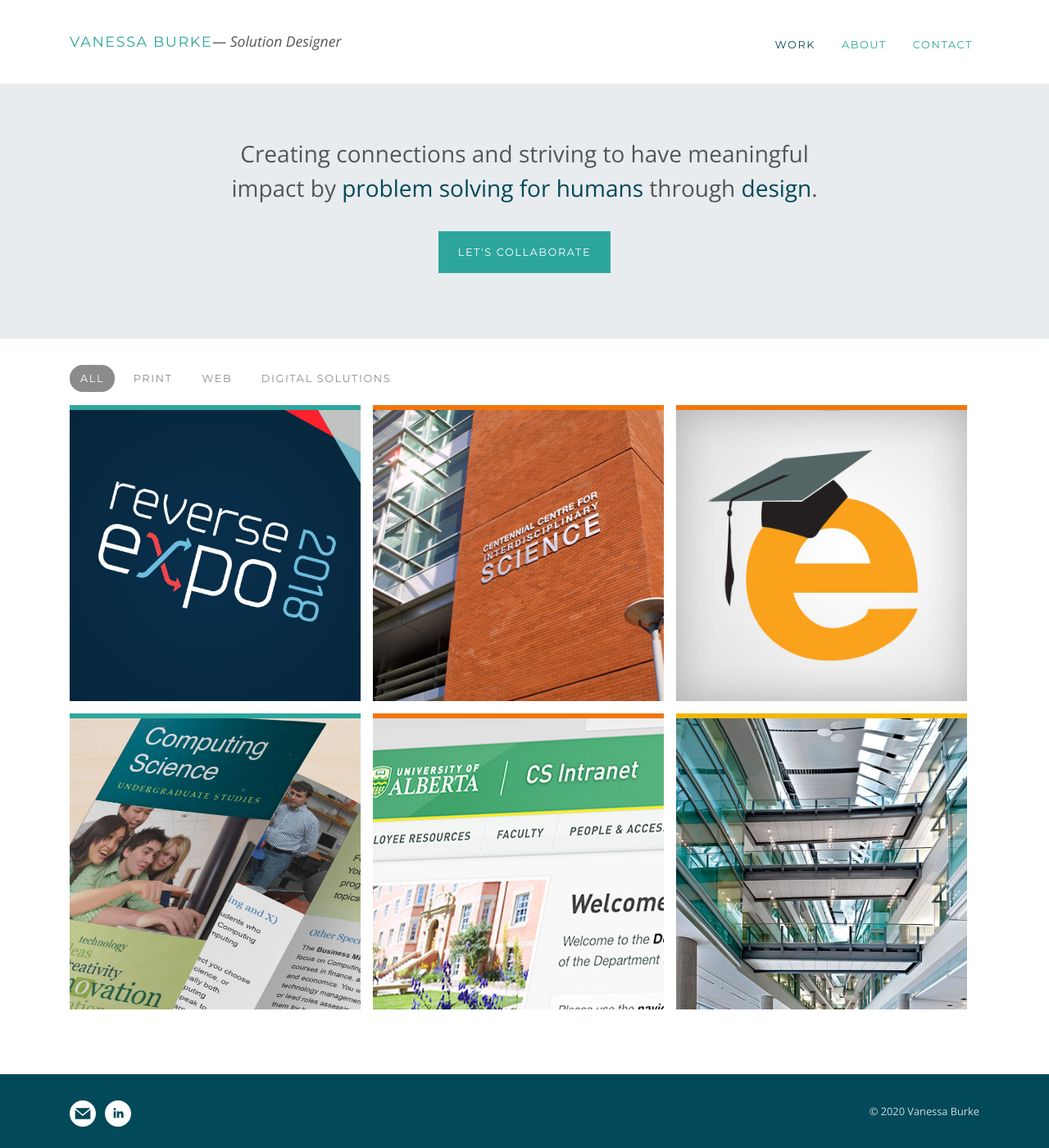
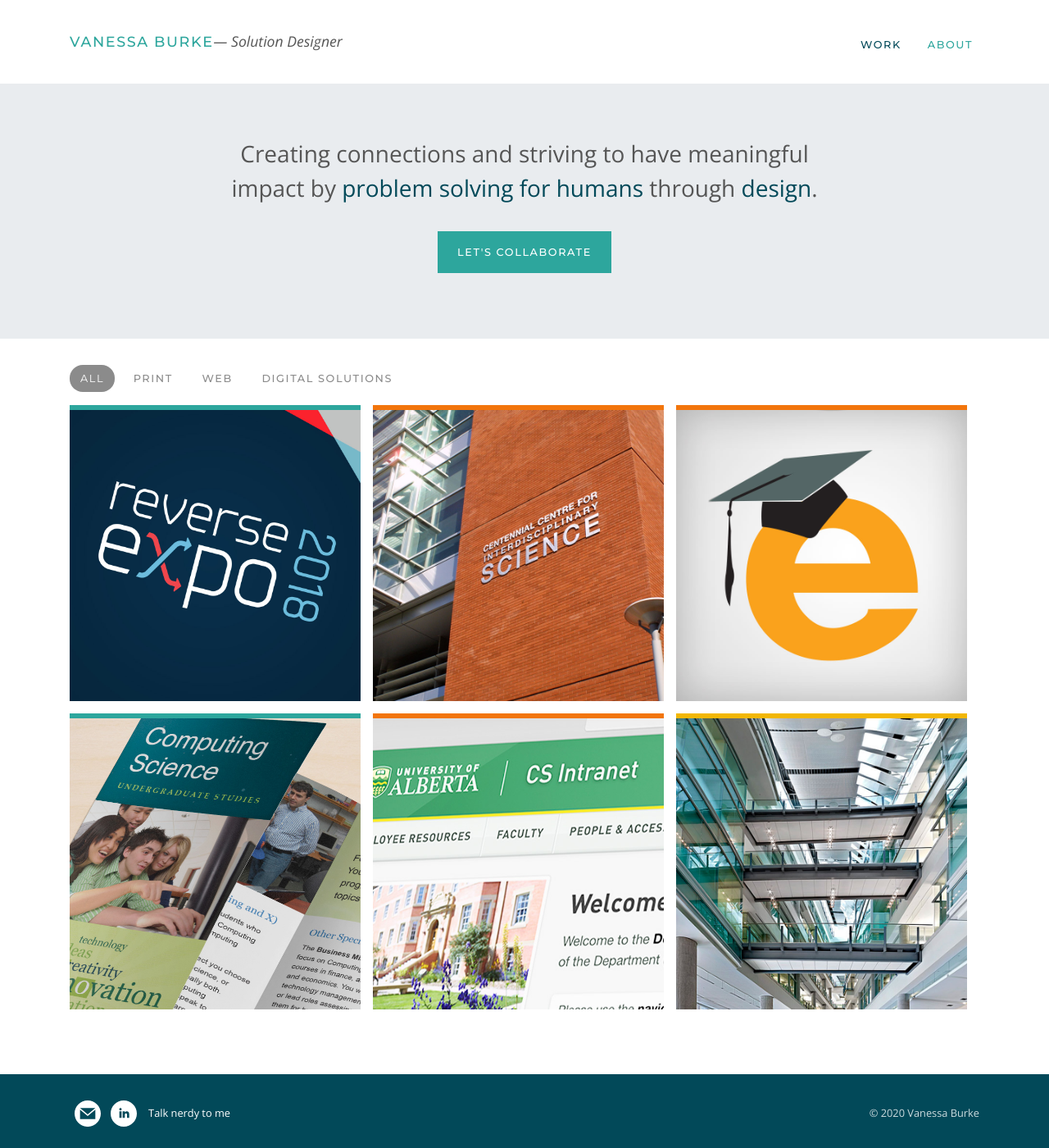
Before and after one commit to vnburke/vnburke.github.io, a Jekyll site: the page built from index.html, in a window 1280 px wide and 1400 px high. Shown: the whole window at 82% size. Built offline with Jekyll 4.4.1, drawn with Linux system fonts in a browser that asks for light colours.

Commit message:
Eliminated contact page

```diff
--- a/_data/nav.yml
+++ b/_data/nav.yml
@@ -2,5 +2,3 @@
   link: /
 - name: About
   link: /about.html
-- name: Contact
-  link: /contact.html
--- a/_layouts/default.html
+++ b/_layouts/default.html
@@ -25,8 +25,11 @@
         <div class="container">
           <div class="d-flex justify-content-between">
             <div>
-              <a href="mailto:vanessanburke@gmail.com"><img src="/assets/images/iconmonstr-email-10.svg" alt="Email Vanessa" class="icon" /></a>
-              <a href="https://www.linkedin.com/in/vanessa-burke/" target="_blank"><img src="/assets/images/iconmonstr-linkedin-4.svg" alt="LinkedIn" class="icon" /></a>
+              <div class="contact">
+                <a href="mailto:vanessanburke@gmail.com"><img src="/assets/images/iconmonstr-email-10.svg" alt="Email Vanessa" class="icon" /></a>
+                <a href="https://www.linkedin.com/in/vanessa-burke/" target="_blank"><img src="/assets/images/iconmonstr-linkedin-4.svg" alt="LinkedIn" class="icon" /></a>
+              </div>
+              <p class="contact"><a href="mailto:vanessanburke@gmail.com">Talk nerdy to me</a></p>
             </div>
             <div>
                 <p>&copy; 2020 Vanessa Burke</p>
--- a/_sass/main.scss
+++ b/_sass/main.scss
@@ -34,6 +34,7 @@ $break-xl: 1200px;
 @mixin smallcap($color: #fff, $size: 0.8rem) {
   font-family: $disp-font;
   font-size: $size;
+  font-weight: 500;
   text-transform: uppercase;
   letter-spacing: 0.1rem;
   color: $color;
@@ -138,6 +139,7 @@ svg.icon {
 .btn-primary:hover, .btn-primary.active,
 .btn-primary:not(:disabled):not(.disabled).active, .btn-primary:not(:disabled):not(.disabled):active, .show>.btn-primary.dropdown-toggle {
   background-color: $hover-color;
+  color: #fff;
 }
 
 hr {
@@ -428,6 +430,21 @@ footer {
 
   p {
     font-size: $text-sm;
-    margin-top: 0.2em;
+    margin-top: 0.4em;
   }
+
+  .contact {
+    font-size: $text-sm;
+    float: left;
+    margin-left: 0.5em;
+  }
+
+  a, a:link, a:visited {
+    color: #fff;
+
+    &:hover {
+      color: #fff;
+    }
+  }
+
 }
```
